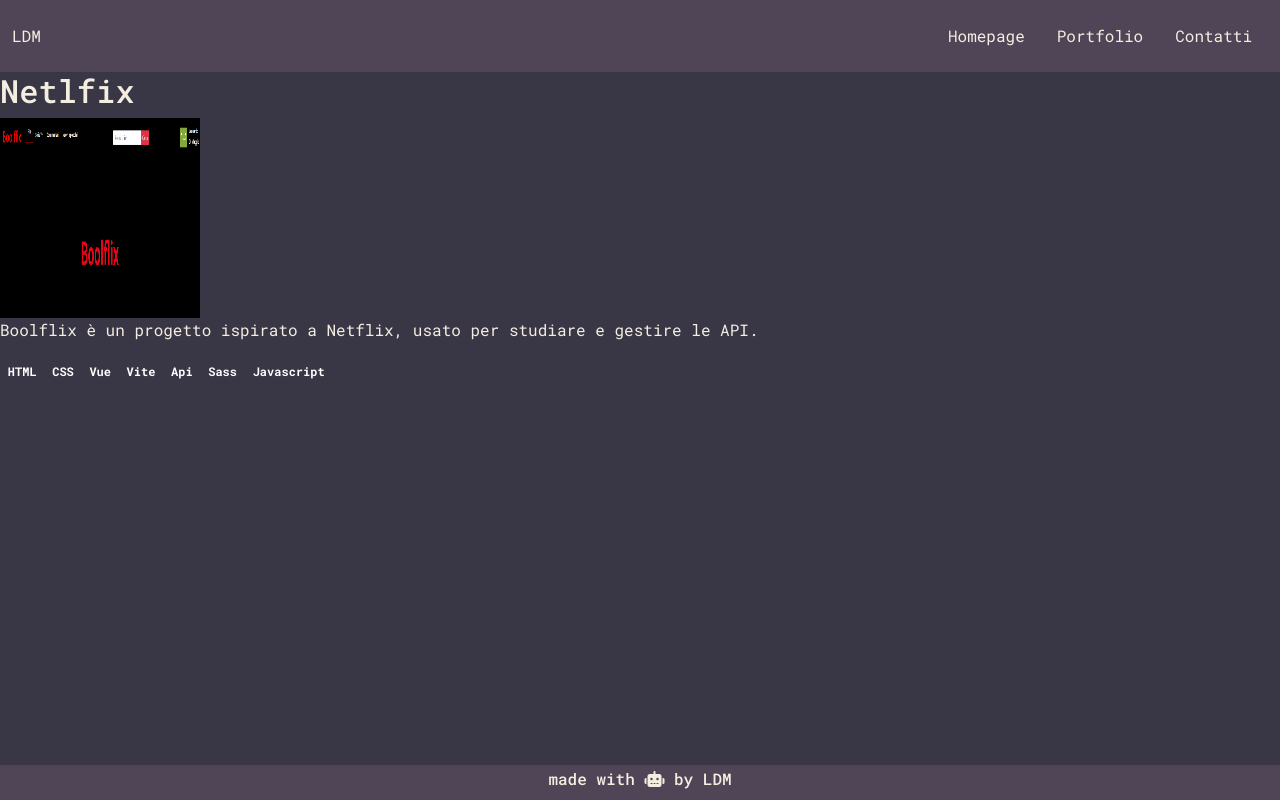
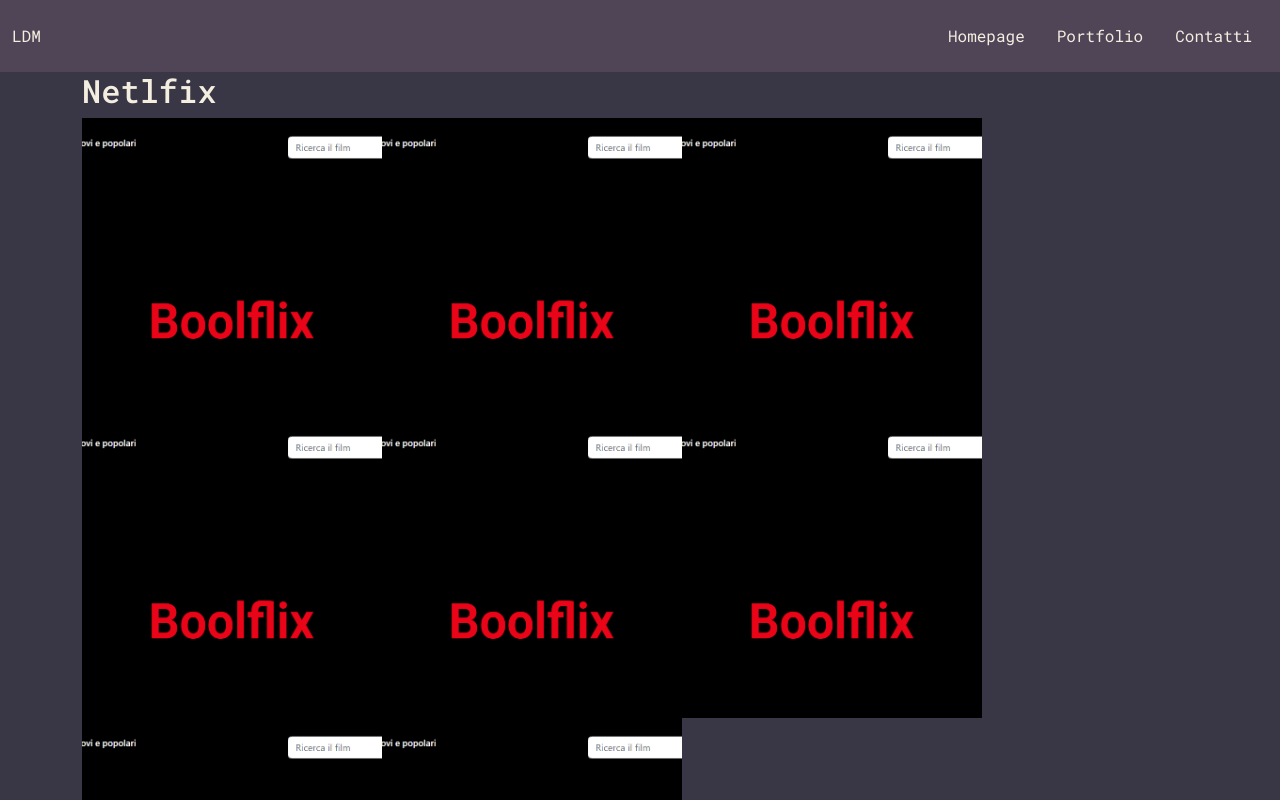
Before and after one commit to ldm0805/portfolio, a Vue app: page /product/1 in a window 1280 px wide. Shown: the top 800 px of the page. Built offline with nearby package versions, Linux system fonts and the light colour scheme.

Commit message:
Fix struttura per più immagini

```diff
--- a/src/App.vue
+++ b/src/App.vue
@@ -10,7 +10,7 @@
 
   <Header/>
   <router-view></router-view>
-  <Footer />
+  <!-- <Footer /> -->
 
 
 </div>
--- a/src/pages/ProductPage.vue
+++ b/src/pages/ProductPage.vue
@@ -13,15 +13,17 @@
     };
     </script>
 <template>
-  <div>
+  <div class="container">
     <h2>{{ slide.title }}</h2>
-    <div class="cont_image">
-      <img :src="slide.image" />
+    <div class="d-flex flex-wrap">
+      <div class="d-flex flex-wrap">
+        <img class="cont_image" v-for="(image, index) in slide.image" :key="index" :src="image" />
+      </div>
     </div>
     <div class="description">
       <p>{{ slide.description }}</p>
 
-      <span class="badge badge-dark" v-for="(tech, index) in slide.tech" :key="index">{{ tech }}</span>
+      <span class="portfolio-link" v-for="(tech, index) in slide.tech" :key="index">{{ tech }}</span>
     </div>
   </div>
 </template>
@@ -30,17 +32,32 @@
 h2,.description{
   color: $font_color;
   .tech_tags{
-    // padding: 1em 2em;
-    // border: 1px solid red;
+    padding: .2em .5em;
+    margin: 0em 0.5em;
+    border: 1px solid red;
   }
 }
 .cont_image{
- height: 200px;
- width: 200px;
- object-fit: contain;
+ height: 300px;
+ width: 300px;
+ object-fit: cover;
  img{
   height:100%;
   width: 100%;
  }
 }
+
+.portfolio-link{
+    display: inline-block;
+    margin: 0em 0.5em;
+    padding: .2em .5em;
+    text-decoration: none;
+    border: 2px solid black;
+    color: $font_color;
+    background-color: transparent;
+    &:hover{
+        scale: 1.1;
+        box-shadow: black 3px 3px;
+    }
+}
 </style>
--- a/src/store.js
+++ b/src/store.js
@@ -7,8 +7,19 @@
           id: 1,
           title: 'Netlfix',
           github: 'https://github.com/ldm0805/vite-boolflix',
-          image: "/img/portfolio/boolflix/netflix_home.png",
-          description: "Boolflix è un progetto ispirato a Netflix, usato per studiare e gestire le API.",
+          image: [
+            "/img/portfolio/boolflix/netflix_home.png",
+            "/img/portfolio/boolflix/netflix_home.png",
+            "/img/portfolio/boolflix/netflix_home.png",
+            "/img/portfolio/boolflix/netflix_home.png",
+            "/img/portfolio/boolflix/netflix_home.png",
+            "/img/portfolio/boolflix/netflix_home.png",
+            "/img/portfolio/boolflix/netflix_home.png",
+            "/img/portfolio/boolflix/netflix_home.png",
+
+
+          ],
+          description: "Progetto ispirato a Netflix. In questo progetto l'obbiettivo è stato quello di creare una parte grafica per il sito e gestire le API dei film e la ricerca.",
           tech: [
             'HTML',
             'CSS',
@@ -24,10 +35,11 @@
           title: 'Whatsapp',
           github: 'https://github.com/ldm0805/vue-boolzapp',
           image: "/img/portfolio/boolzapp/whatsapp.png",
-          description: "Whatsapp",
+          description: "Progetto ispirato a whatsapp web. In questo progetto l'obbiettivo è stato riprodurre l'interfaccia grafica del sito, gestire le API dei vari contatti, gestire la ricerca dei contatti e generare una risposta automatica all'invio di un messaggio in chat.",
           tech: [
             'HTML',
             'CSS',
+            'Bootstrap',
             'Javascript',
             'Api',
           ]
@@ -37,7 +49,7 @@
           title: 'Campominato',
           github: 'https://github.com/ldm0805/js-campominato-dom',
           image: "/img/portfolio/campominato/campominato.png",
-          description: "Campominato",
+          description: "Questo progetto è ispirato al gioco campominato. Si hanno 3 livelli di difficoltà (Facile,Medio,Difficile) e l'utente per vincere deve cliccare su tutte le caselle dove le bombe non sono presenti.",
           tech: [
             'HTML',
             'CSS',
@@ -49,11 +61,32 @@
           title: 'Spotify',
           github: 'esempio',
           image: "/img/portfolio/spotify/spotify_home.png",
-          description: "Spotify",
+          description: "Questo è un progetto ispirato alla nota app di Spotify, l'obbiettivo è stato quello di riprodurre la parte grafica dell'intefaccia utente.",
           tech: [
             'foo',
             'ciao'
           ]
         },
+        {
+          id: 5,
+          title: 'Deliveboo',
+          github: 'esempio',
+          image: "/img/portfolio/final_proj/Progetto_finale_home.png",
+          description: "Deliveboo è un progetto ispirato a Deliveroo. In questo progetto, l'obiettivo è stato quello di realizzare una piattaforma completa per la gestione di un ristorante, in cui la fusione tra il linguaggio di front-end e di back-end giocano un ruolo fondamentale. Questo permetterà agli utenti, proprietari di ristoranti, di avere un'esperienza di gestione intuitiva ed efficiente per il proprio ristorante ed ai clienti di effettuare i propri ordini con un'interfaccia dinamica ed user-friendy. ",
+          tech: [
+            'HTML',
+            'CSS',
+            'Sass',
+            'Bootstrap',
+            'Javascript',
+            'Vue',
+            'Vite',
+            'Api',
+            'PHP',
+            'Laravel'
+
+          ]
+        },
       ],
+
 })
```
Also changed, not shown: 1 other file (tests, documents, lock files or other folders).
